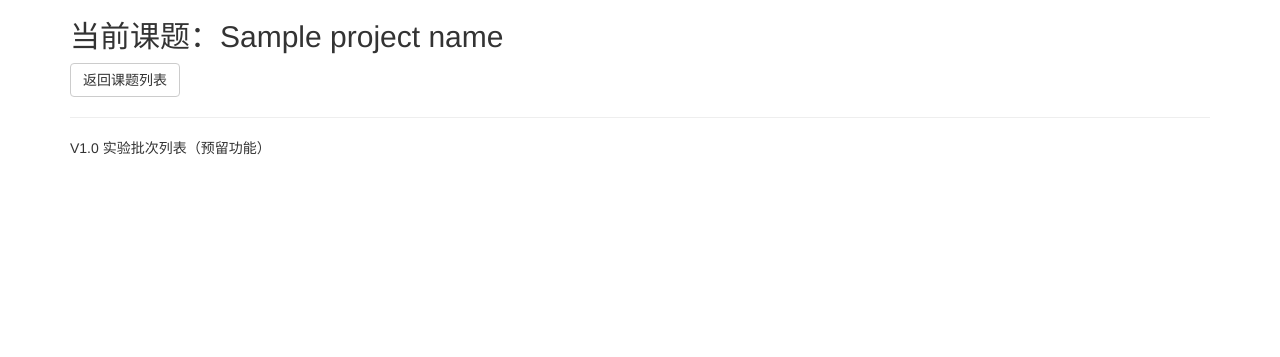
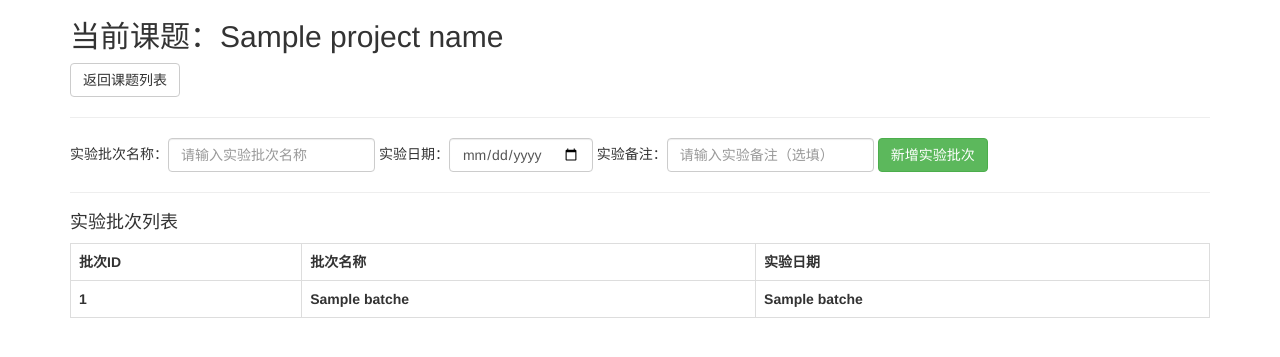
Before and after one commit to TomoriNina/research-data-manager, a Flask app: template templates/batch.html in a window 1280 px wide. Shown: the top 357 px of the page. Run offline with Flask 3, Linux system fonts and the light colour scheme; the template is opened without the code that fills it: most values are stand-ins (such as "Sample title", 1, 10 or a date in 2020); lists and menus that the app fills with data are empty; some libraries are stand-ins or nearby versions.

Commit message:
新增实验批次添加功能

```diff
--- a/app.py
+++ b/app.py
@@ -27,7 +27,7 @@ def index():
 # 新增课题功能
 @app.route("/add_project", methods=['POST'])
 def add_project():
-    # 从网页的新增课题表单中获取用户输入的内容
+    # 从首页的新增课题表单中获取用户输入的内容
     project_name = request.form['project_name']
     researcher = request.form['researcher']
     remark = request.form['remark']
@@ -66,5 +66,24 @@ def batch(project_id):
         batches=batches
     )
 
+# 新增实验批次功能
+@app.route("/add_batch", methods=['POST'])
+def add_batch():
+    # 从实验批次页面的新增批次表单中获取用户输入的内容
+    project_id = request.form['project_id']
+    batch_name = request.form['batch_name']
+    experiment_date = request.form['experiment_date']
+    remark = request.form['remark']
+    # 向数据库中添加新增的实验批次
+    cur = mysql.connection.cursor()
+    cur.execute(
+        "INSERT INTO experiment_batches (project_id, batch_name, experiment_date, remark) VALUES (%s, %s, %s, %s)",
+        (project_id, batch_name, experiment_date, remark)
+    )
+    mysql.connection.commit()
+    cur.close()
+    # 跳回实验批次页面
+    return redirect(f"/batch/{project_id}")
+
 if __name__ == "__main__":
     app.run(debug=True)
--- a/templates/batch.html
+++ b/templates/batch.html
@@ -16,8 +16,34 @@
             <a href="/" class="btn btn-default">返回课题列表</a>
             <hr>
 
-            <!--实验批次列表（预留功能）-->
-            <p>V1.0 实验批次列表（预留功能）</p>
+            <!--新增实验批次表单-->
+            <form action="/add_batch" method="post" class="form-inline">
+                <input type="hidden" name="project_id" value="{{ project_id }}">
+
+                实验批次名称：<input type="text" name="batch_name" placeholder="请输入实验批次名称" required class="form-control">
+                实验日期：<input type="date" name="experiment_date" required class="form-control">
+                实验备注：<input type="text" name="remark" placeholder="请输入实验备注（选填）" class="form-control">
+                <button type="submit" class="btn btn-success">新增实验批次</button>
+            </form>
+            <hr>
+
+            <!--现有实验批次列表-->
+            <h4>实验批次列表</h4>
+            <table class="table table-bordered">
+                <tr>
+                    <th>批次ID</th>
+                    <th>批次名称</th>
+                    <th>实验日期</th>
+                </tr>
+                {% for b in batches %}
+                <tr>
+                    <th>{{ b[0] }}</th>
+                    <th>{{ b[1] }}</th>
+                    <th>{{ b[3] }}</th>
+                </tr>
+                {% endfor %}
+            </table>
+
         </div>
     </body>
 </html>
```
